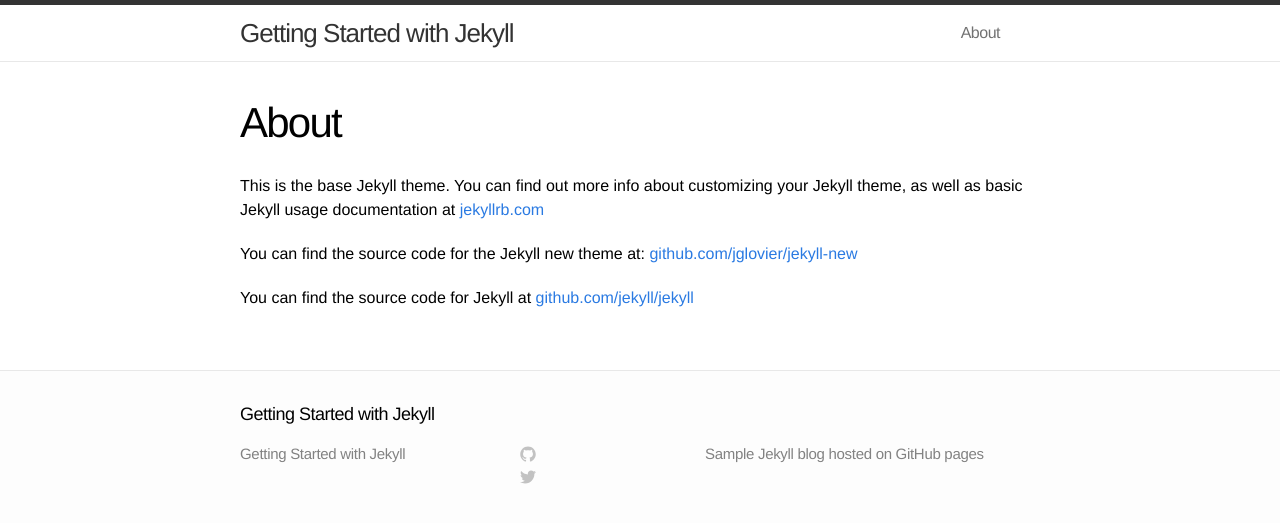
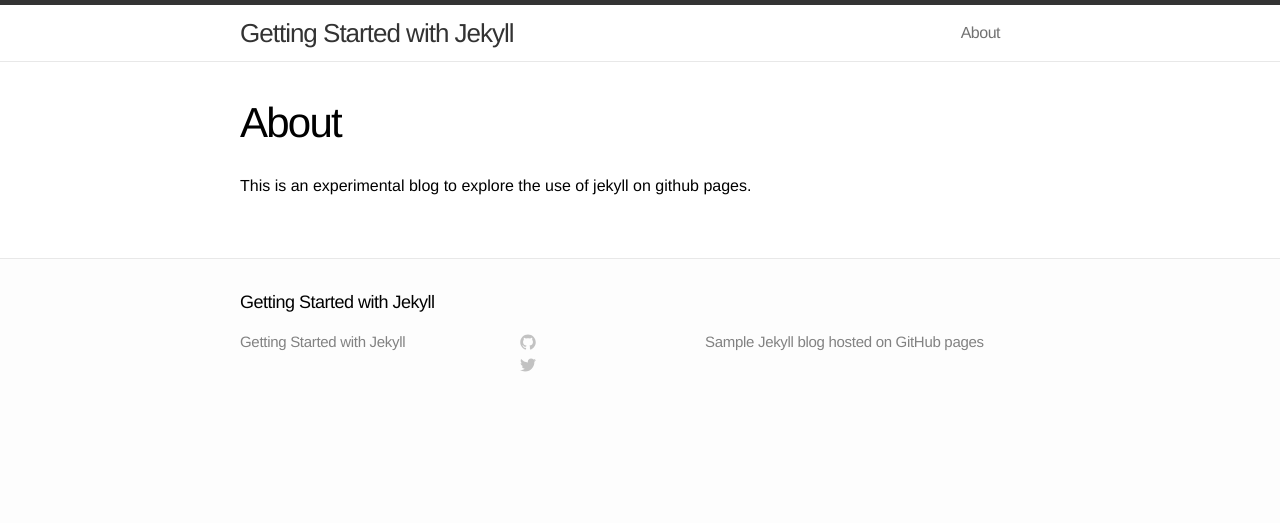
Before and after one commit to ideoplex/ideoplex.github.io, a Jekyll site: the page built from about.md, in a window 1280 px wide. Shown: the top 523 px of the page. Built offline with Jekyll 4.4.1, drawn with Linux system fonts in a browser that asks for light colours.

Commit message:
Add post excerpts to the index page Update about

```diff
--- a/about.md
+++ b/about.md
@@ -3,9 +3,4 @@ layout: page
 title: About
 permalink: /about/
 ---
-
-This is the base Jekyll theme. You can find out more info about customizing your Jekyll theme, as well as basic Jekyll usage documentation at [jekyllrb.com](http://jekyllrb.com/)
-
-You can find the source code for the Jekyll new theme at: [github.com/jglovier/jekyll-new](https://github.com/jglovier/jekyll-new)
-
-You can find the source code for Jekyll at [github.com/jekyll/jekyll](https://github.com/jekyll/jekyll)
+This is an experimental blog to explore the use of jekyll on github pages.
--- a/index.html
+++ b/index.html
@@ -11,6 +11,7 @@ layout: default
       <li>
         <span class="post-date">{{ post.date | date: "%b %-d, %Y" }}</span>
         <a class="post-link" href="{{ post.url | prepend: site.baseurl }}">{{ post.title }}</a>
+        {{ post.excerpt }}
       </li>
     {% endfor %}
   </ul>
```
